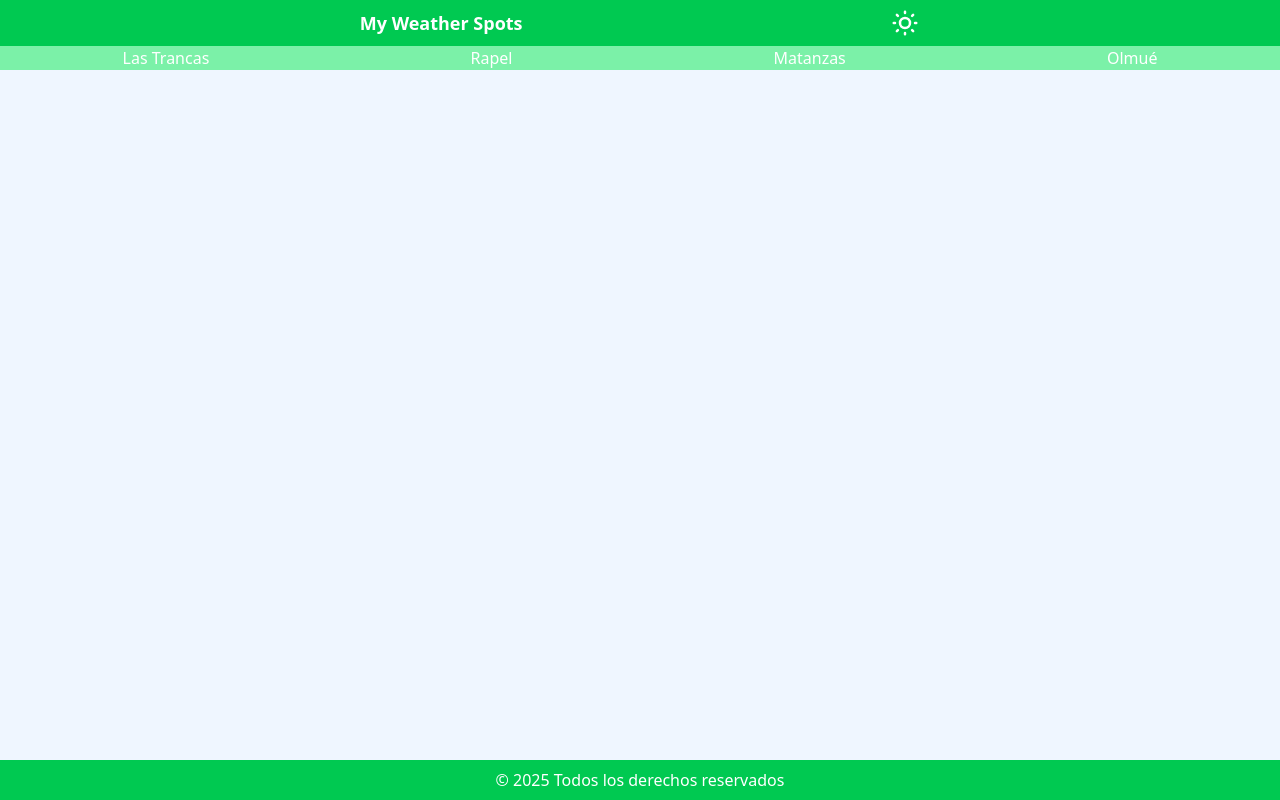
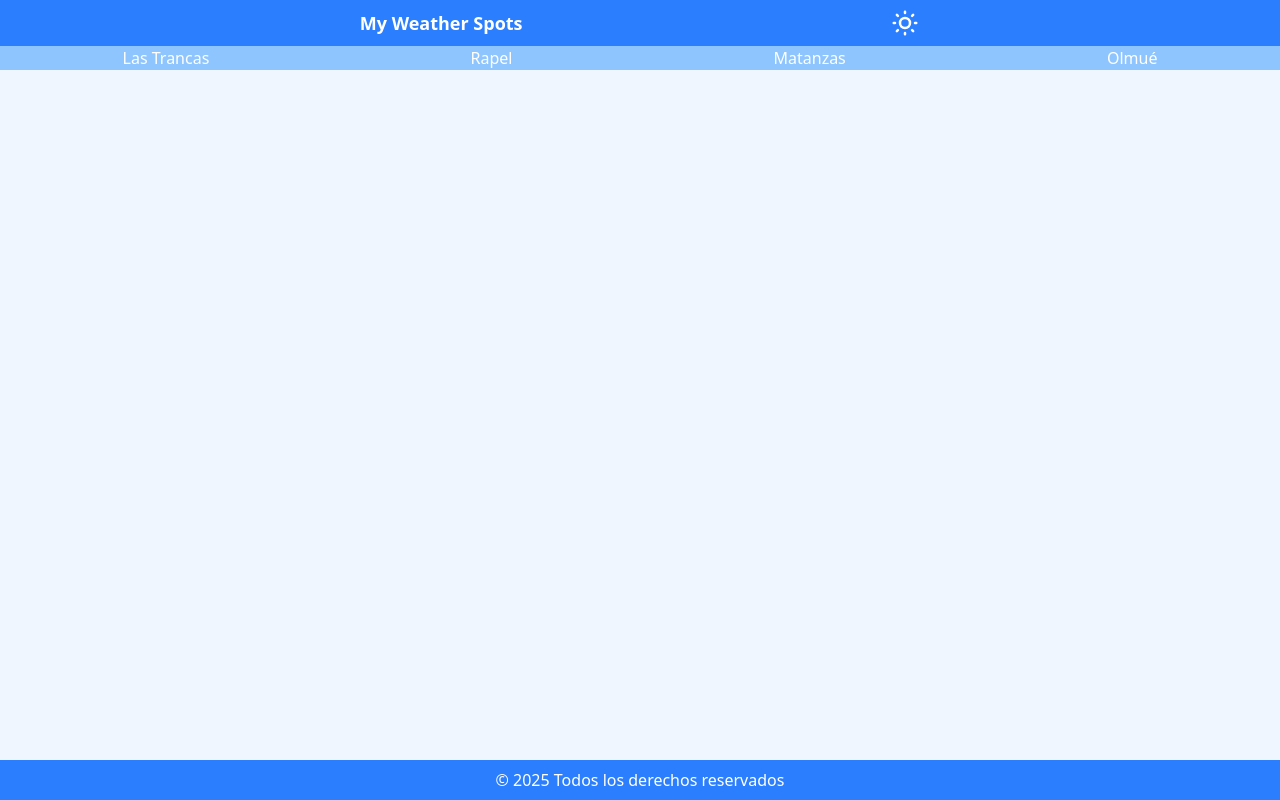
Before and after one commit to lubiano83/Entrega-Final-Modulo-5-Bootcamp-DWFS-UDD, a React (Vite) app: page / in a window 1280 px wide. Built offline with nearby package versions, Linux system fonts and the light colour scheme; no server answers.

Commit message:
ajustando color

```diff
--- a/src/component/footer/Footer.jsx
+++ b/src/component/footer/Footer.jsx
@@ -7,7 +7,7 @@ const Footer = () => {
   const year = new Date().getFullYear();
 
   return (
-    <div className={`flex justify-center items-center p-2 text-white ${isDarkMode ? "bg-amber-500" : "bg-green-500" }`}>
+    <div className={`flex justify-center items-center p-2 text-white ${isDarkMode ? "bg-amber-500" : "bg-blue-500" }`}>
       © {year} Todos los derechos reservados
     </div>
   )
--- a/src/component/navbar/Navbar.jsx
+++ b/src/component/navbar/Navbar.jsx
@@ -7,7 +7,7 @@ const Navbar = () => {
   const { isDarkMode, toggleDarkMode } = useDarkMode();
 
   return (
-    <div className={`flex justify-evenly items-center p-2  gap-4 ${isDarkMode ? "bg-amber-500" : "bg-green-500"}`}>
+    <div className={`flex justify-evenly items-center p-2  gap-4 ${isDarkMode ? "bg-amber-500" : "bg-blue-500"}`}>
       <Logo />
       <img src="/sun-svgrepo-com.svg" alt="modo light" width={30} height={30} onClick={toggleDarkMode}/>
     </div>
--- a/src/component/selector/Selector.jsx
+++ b/src/component/selector/Selector.jsx
@@ -8,7 +8,7 @@ const Selector = () => {
     const { isDarkMode } = useDarkMode();
 
     return (
-      <div className={`flex items-center justify-around w-full gap-4 text-white ${isDarkMode ? "bg-amber-300" : "bg-green-300"}`}>
+      <div className={`flex items-center justify-around w-full gap-4 text-white ${isDarkMode ? "bg-amber-300" : "bg-blue-300"}`}>
           {lugares.map((lugar, index) => (
           <button key={index} onClick={() => handleClick(lugar)} className='hover:text-gray-700 cursor-pointer'>{lugar.nombre}</button>
           ))}
--- a/src/component/tiempo/TiempoList.jsx
+++ b/src/component/tiempo/TiempoList.jsx
@@ -12,7 +12,7 @@ const TiempoList = () => {
       {weather && day && (
         <div className="bg-white rounded-2xl shadow-lg p-6 mt-8 w-full max-w-md text-gray-800">
           <h2 className="text-2xl font-bold mb-4 text-center">
-            Clima en <span className={`${ isDarkMode ? "text-amber-600" : "text-green-600" }`}>{ubicacion}</span>
+            Clima en <span className={`${ isDarkMode ? "text-amber-600" : "text-blue-600" }`}>{ubicacion}</span>
           </h2>
 
           <div className="flex items-center justify-center mb-4">
```
